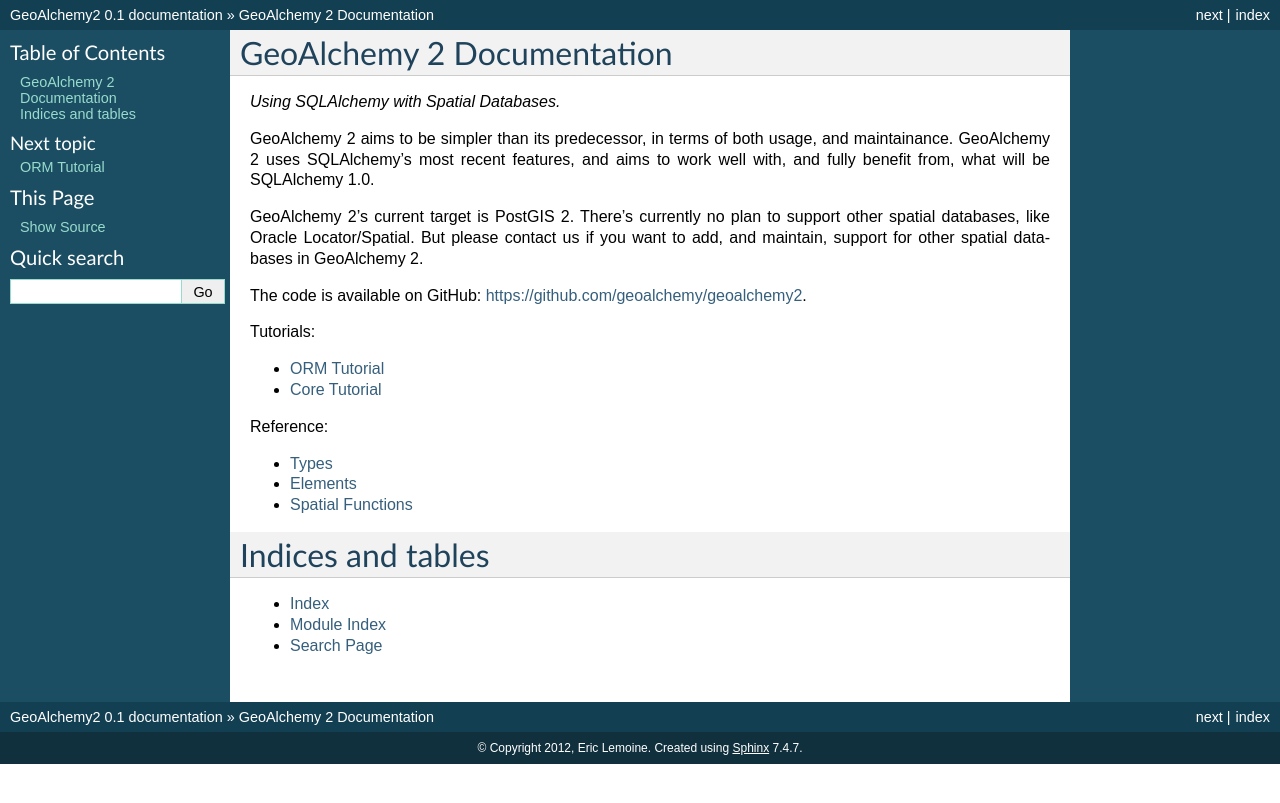
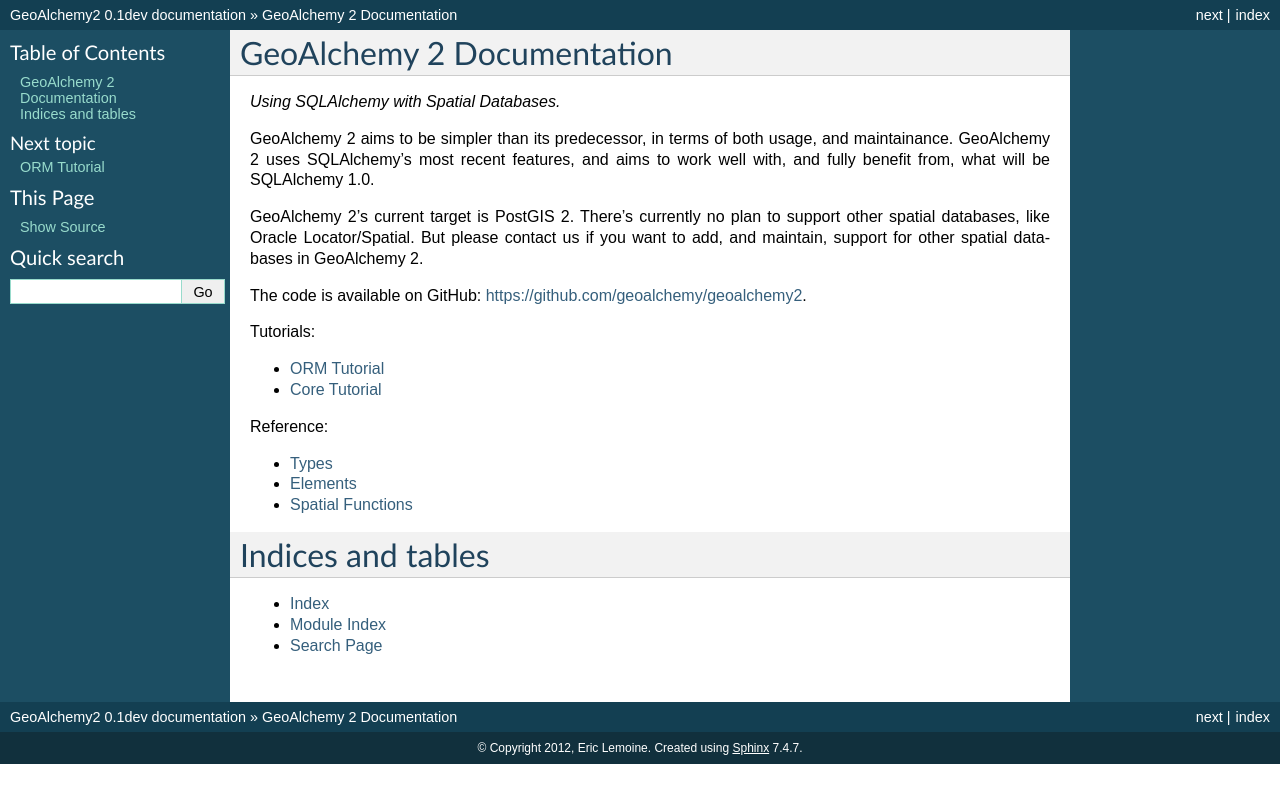
Before and after one commit to geoalchemy/geoalchemy2, a Sphinx documentation site: the page built from doc/index.rst, in a window 1280 px wide. Shown: the top 803 px of the page. Built offline with Sphinx 7.4.7, drawn with Linux system fonts in a browser that asks for light colours.

Commit message:
version is 0.1dev

```diff
--- a/doc/conf.py
+++ b/doc/conf.py
@@ -50,7 +50,7 @@
 # The short X.Y version.
 version = '0.1'
 # The full version, including alpha/beta/rc tags.
-release = '0.1'
+release = '0.1dev'
 
 # The language for content autogenerated by Sphinx. Refer to documentation
 # for a list of supported languages.
--- a/setup.py
+++ b/setup.py
@@ -1,7 +1,7 @@
 from setuptools import setup, find_packages
 
 
-version = '0.1'
+version = '0.1dev'
 
 install_requires = [
     'SQLAlchemy>0.7'
```
